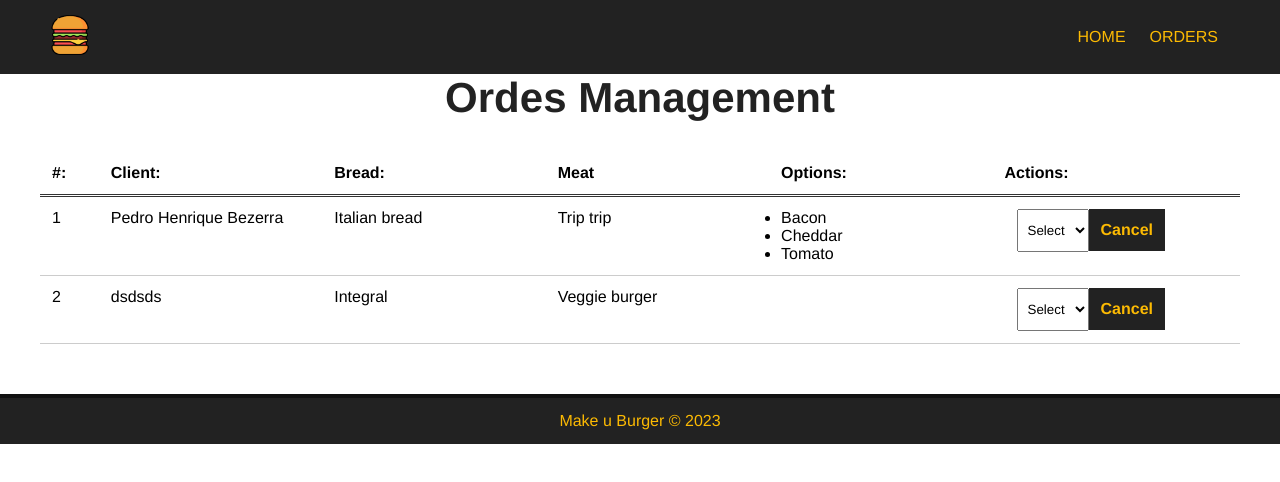
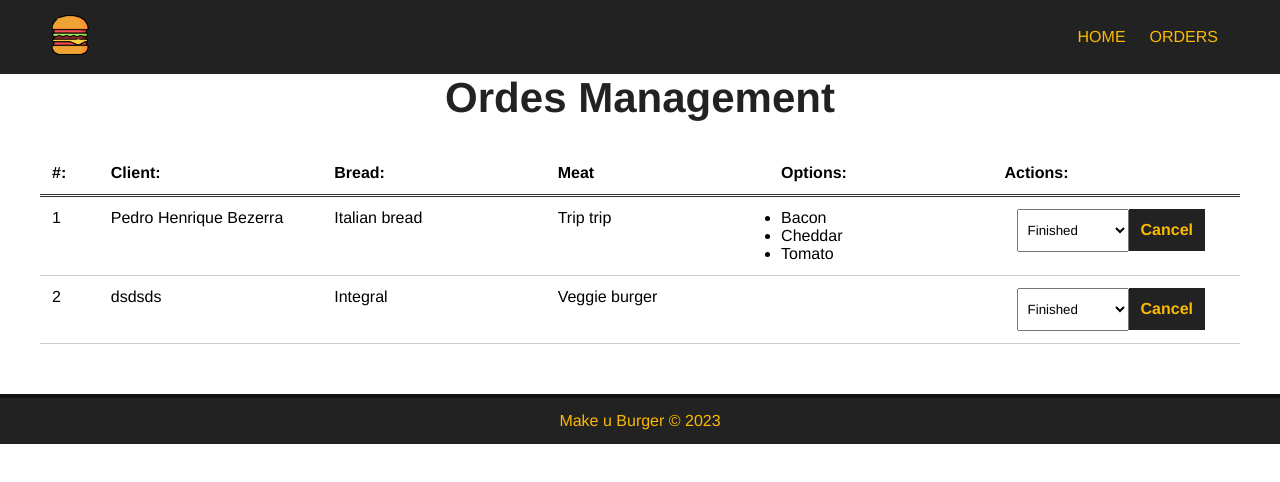
Before and after one commit to BezerraPedrinho/MakeYourBurguer, a Vue app: page /orders in a window 1280 px wide. Shown: the top 482 px of the page. Built offline with nearby package versions, Linux system fonts and the light colour scheme; data requests are answered from the project's data file.

Commit message:
add data in selected

```diff
--- a/src/components/Dashboard.vue
+++ b/src/components/Dashboard.vue
@@ -26,6 +26,14 @@
         <div>
           <select name="" class="stats">
             <option value="">Select</option>
+            <option
+              v-for="stat in stats"
+              :key="stat.id"
+              value="stat.type"
+              :selected="burger.stats"
+            >
+              {{ stat.type }}
+            </option>
           </select>
           <button class="delete-btn">Cancel</button>
         </div>
@@ -40,7 +48,7 @@ export default {
     return {
       burgers: null,
       burger_id: null,
-      status: [],
+      stats: [],
     };
   },
   methods: {
@@ -48,6 +56,13 @@ export default {
       const req = await fetch("http://localhost:3000/burgers");
       const data = await req.json();
       this.burgers = data;
+      console.log(data);
+      this.getStats();
+    },
+    async getStats() {
+      const req = await fetch("http://localhost:3000/status");
+      const data = await req.json();
+      this.stats = data;
       console.log(data);
     },
   },
@@ -58,6 +73,7 @@ export default {
 </script>
 <style scoped>
 .burger-table {
+  min-width: 1090px;
   max-width: 1200px;
   margin: 0 auto;
 }
```
